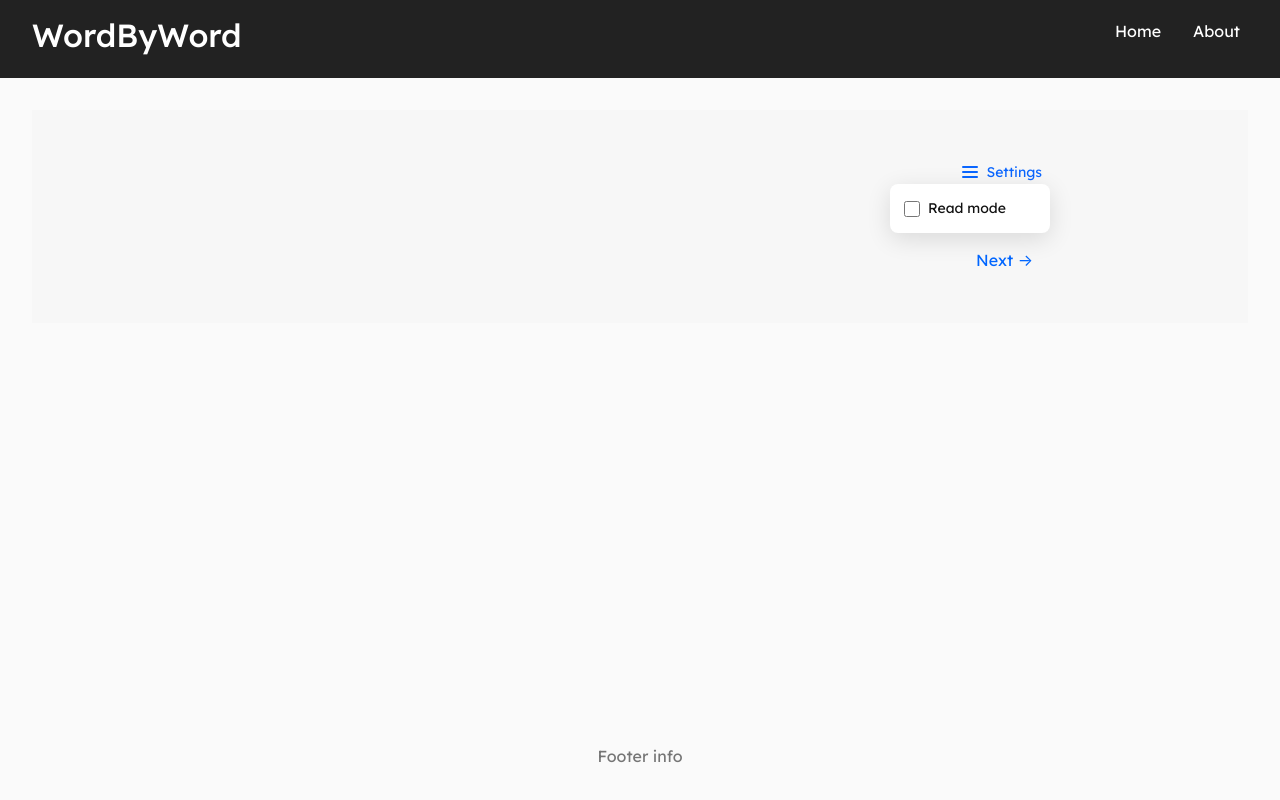
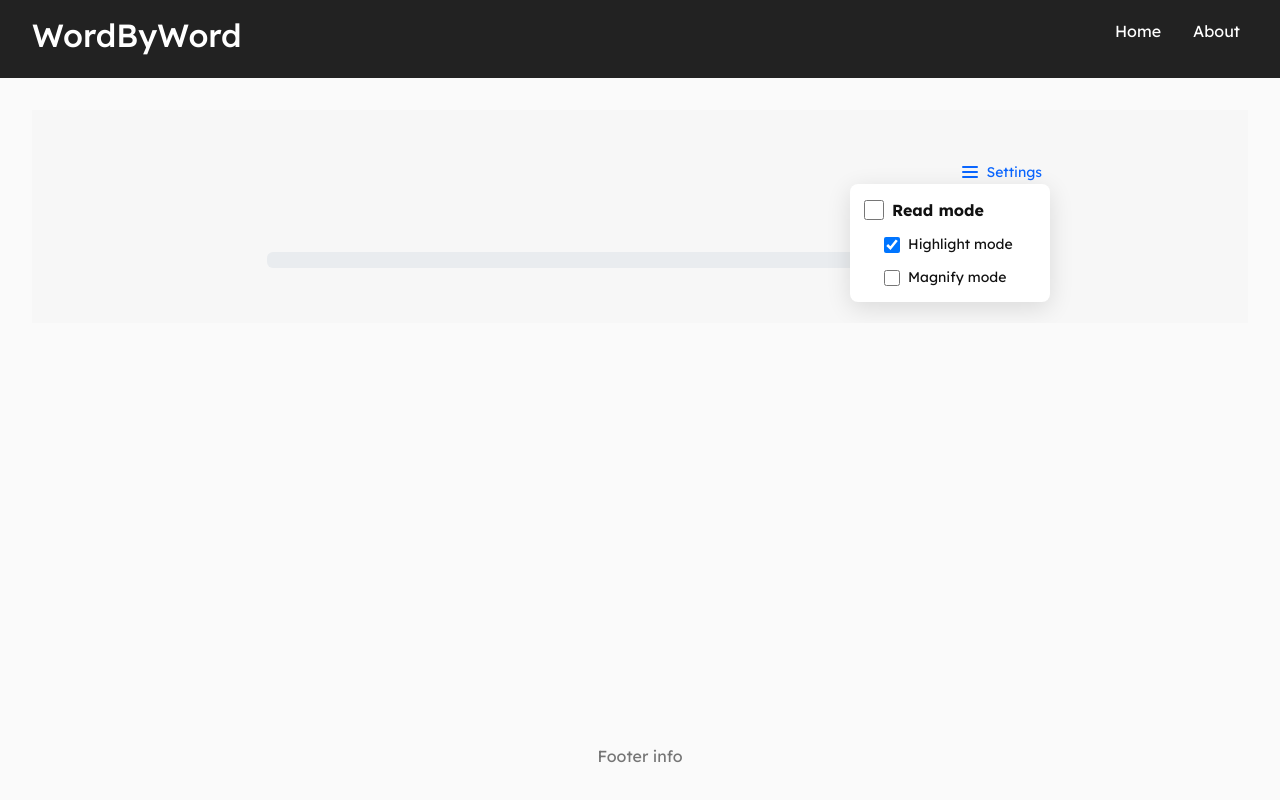
Before and after one commit to LukeBarcenas/WordByWord, a React (Vite) app: page /reader in a window 1280 px wide. Both pictures are taken after a click on the button "Settings". Built offline with nearby package versions, Linux system fonts and the light colour scheme.

Commit message:
Readmode additions

```diff
--- a/src/components/ReaderSettingsMenu.jsx
+++ b/src/components/ReaderSettingsMenu.jsx
@@ -3,7 +3,14 @@
 import { useEffect, useRef, useState } from "react";
 import "../pages/Reader.css";
 
-export default function ReaderSettings({ readMode, onToggleReadMode }) {
+export default function ReaderSettings({
+    readMode,
+    onToggleReadMode,
+    highlightMode,
+    onToggleHighlightMode,
+    magnifyMode,
+    onToggleMagnifyMode,
+  }) {
   const [open, setOpen] = useState(false);
   const ref = useRef(null);
 
@@ -39,7 +46,7 @@ export default function ReaderSettings({ readMode, onToggleReadMode }) {
         {open && (
           <div id="settings-menu" className="settings-menu" role="menu">
             <label
-              className="settings-item"
+              className="settings-item read-mode"
               role="menuitemcheckbox"
               aria-checked={readMode ? "true" : "false"}
             >
@@ -51,6 +58,34 @@ export default function ReaderSettings({ readMode, onToggleReadMode }) {
               />
               Read mode
             </label>
+
+            <label
+              className="settings-item secondary"
+              role="menuitemcheckbox"
+              aria-checked={highlightMode ? "true" : "false"}
+            >
+              <input
+                type="checkbox"
+                className="settings-checkbox-secondary"
+                checked={highlightMode}
+                onChange={onToggleHighlightMode}
+              />
+              Highlight mode
+            </label>
+
+            <label
+              className="settings-item secondary"
+              role="menuitemcheckbox"
+              aria-checked={magnifyMode ? "true" : "false"}
+            >
+              <input
+                type="checkbox"
+                className="settings-checkbox-secondary"
+                checked={magnifyMode}
+                onChange={onToggleMagnifyMode}
+              />
+              Magnify mode
+            </label>
           </div>
         )}
       </div>
--- a/src/pages/Reader.css
+++ b/src/pages/Reader.css
@@ -73,7 +73,7 @@
   padding: 8px 10px;
   border-radius: 8px;
   box-shadow: 0 6px 24px rgba(0, 0, 0, 0.12);
-  min-width: 160px;
+  min-width: 200px;
   z-index: 10;
 }
 
@@ -86,9 +86,24 @@
   cursor: pointer;
 }
 
+.settings-item.read-mode {
+  font-weight: 600;
+  font-size: 16px;
+}
+
+.settings-item.secondary {
+  padding-left: 24px;
+}
+
 .settings-checkbox {
+  width: 20px;
+  height: 20px;
+}
+
+.settings-checkbox-secondary {
   width: 16px;
   height: 16px;
+  padding-right: 20px
 }
 
 /* Reader text */
@@ -99,20 +114,29 @@
   text-align: left;
   max-height: calc(100vh - 160px);
   overflow: hidden;
+  line-height: 2em;
 }
 
 /* Highlights the current word and has small transition (Word read mode) */
 .reader-word {
-  display: inline-block;
-  transition: transform 150ms ease;
-  transition: background-color 100ms ease;
+  transition: background-color 200ms ease, transform 200ms ease, font-size 300ms ease;
+  font-size: 1em;
+  display: inline;
 }
 
 .reader-word.is-active {
   background-color: #ffd900;
   border-radius: 2px;
+}
 
+.reader-word.is-magnified {
+  font-size: 1em;
+  transform-origin: center bottom;
   transform: scale(1.3);
+  display: inline-block;
+  margin-left: 1em;
+  margin-right: 1em;
+  color: blue;
 }
 
 /* Empty state (only used if you keep the empty-text branch) */
@@ -143,6 +167,26 @@
   color: #666;
 }
 
+.progress {
+  width: 80%;
+  height: 20px;
+}
+
+.progress-bar {
+  height: 100%;
+}
+
+.reader-ruler {
+  position: absolute;
+  pointer-events: none;
+  z-index: 9999;
+  transition: left 0.05s ease, top 0.05s ease;
+  width: 40px;
+  height: 40px;
+  border-radius: 50%;
+
+}
+
 /* For reader navigation buttons (next/prev/finish) */
 .reader-next {
   font-size: 16px;
--- a/src/pages/Reader.jsx
+++ b/src/pages/Reader.jsx
@@ -6,7 +6,7 @@ import { useReaderSettings } from "../settings/ReaderSettings";
 
 // Splits text into 100 word chunks, rounded to the nearest end of a sentence
 function splitIntoChunks(text, maxWords = 100) {
-  if (!text) return [];
+  if (!text) return { chunks: [], totalWords: 0 };
 
   // Splits based on sentence-ending punctuation (., !, ?) followed by space or endlines
   const sentences =
@@ -19,6 +19,11 @@ function splitIntoChunks(text, maxWords = 100) {
   const wordCounts = sentences.map((s) =>
     s.trim().length === 0 ? 0 : s.trim().split(/\s+/).length
   );
+
+  let totalWords = 0;
+  for (let w = 0; w < wordCounts.length; w++) {
+    totalWords += wordCounts[w];
+  }
 
   const chunks = [];
   let i = 0;
@@ -57,7 +62,7 @@ function splitIntoChunks(text, maxWords = 100) {
     chunks.push(text.trim());
   }
 
-  return chunks;
+  return {chunks , totalWords};
 }
 
 export default function Reader() {
@@ -68,11 +73,11 @@ export default function Reader() {
   const text = (state?.text ?? sessionStorage.getItem("reader_text") ?? "").trim();
 
   // Compute chunks for the text
-  const chunks = useMemo(() => splitIntoChunks(text, 100), [text]);
+  const {chunks, totalWords} = useMemo(() => splitIntoChunks(text, 100), [text]);
   const [page, setPage] = useState(0);
 
   // Settings management
-  const { settings, setReadMode, toggleReadMode } = useReaderSettings();
+  const { settings, setReadMode, toggleReadMode, toggleHighlightMode, toggleMagnifyMode} = useReaderSettings();
 
   // Word read mode's current highlighted word index (null if not in read mode)
   const [wordIndex, setWordIndex] = useState(null);
@@ -82,6 +87,20 @@ export default function Reader() {
     const current = chunks[page] ?? "";
     return current.length ? current.split(/\s+/) : [];
   }, [chunks, page]);
+
+  // total
+  const currentWordIndex = useMemo(() => {
+    let sum = 0;
+    for (let i = 0; i < page; i++) {
+      sum += chunks[i].split(/\s+/).length;
+    }
+
+    return sum + (wordIndex ?? 0);
+  }, [chunks, page, wordIndex]);
+
+  const progressBar = totalWords > 0
+    ? Math.min(100, (currentWordIndex / totalWords) * 100)
+    : 0;
 
   // Prevent scrolling so page is easier to consume for the reader
   useEffect(() => {
@@ -160,18 +179,30 @@ export default function Reader() {
   return (
     <div className="reader-page">
       <div className="reader-container" role="region" aria-label="Reading panel" aria-live="polite">
-        <ReaderSettingsMenu readMode={settings.readMode} onToggleReadMode={toggleReadMode} />
+        <ReaderSettingsMenu
+          readMode={settings.readMode}
+          onToggleReadMode={toggleReadMode}
+          highlightMode={settings.highlightMode}
+          onToggleHighlightMode={toggleHighlightMode}
+          magnifyMode={settings.magnifyMode}
+          onToggleMagnifyMode={toggleMagnifyMode}
+        />
 
         <div className="reader-text" key={page}>
           {settings.readMode && words.length > 0
-            ? words.map((w, idx) => (
-                <span
-                  key={idx}
-                  className={`reader-word${wordIndex === idx ? " is-active" : ""}`}
-                >
+            ? words.map((w, idx) => {
+                let classes = "reader-word";
+                if (wordIndex === idx) {
+                  if (settings.highlightMode) classes += " is-active";
+                  if (settings.magnifyMode) classes += " is-magnified";
+                }
+                return (
+                <span key={idx} className={classes}>
+                  {w}
                   {idx < words.length - 1 ? " " : ""}
                 </span>
-              ))
+                );
+              })
             : chunks[page]}
         </div>
 
@@ -179,6 +210,11 @@ export default function Reader() {
           <div className="reader-progress">
             {chunks.length > 1 ? `${page + 1} / ${chunks.length}` : ""}
           </div>
+
+          <div class="progress" role="progressbar" aria-label="Animated striped example" aria-valuenow={progressBar} aria-valuemin="0" aria-valuemax="100" style={{'--bs-progress-bar-bg': '#38CB82'}}>
+            <div className="progress-bar progress-bar-striped progress-bar-animated" style={{width: `${progressBar}%`}}></div>
+          </div>
+
           <button type="button" className="reader-next" onClick={handleNext} aria-label={actionLabel}>
             {actionLabel}
           </button>
--- a/src/settings/ReaderSettings.js
+++ b/src/settings/ReaderSettings.js
@@ -6,6 +6,8 @@ const STORAGE_KEY = "reader_settings";
 
 const initialState = {
   readMode: false,
+  highlightMode: true,
+  magnifyMode: false,
   // add more stuff here later
 };
 
@@ -16,7 +18,14 @@ function reducer(state, action) {
       return { ...state, readMode: action.value };
     case "TOGGLE_READ_MODE":
       return { ...state, readMode: !state.readMode };
-
+    case "SET_HIGHLIGHT_MODE":
+      return { ...state, highlightMode: action.value };
+    case "TOGGLE_HIGHLIGHT_MODE":
+      return { ...state, highlightMode: !state.highlightMode };
+    case "SET_MAGNIFY_MODE":
+      return { ...state, magnifyMode: action.value };
+    case "TOGGLE_MAGNIFY_MODE":
+      return { ...state, magnifyMode: !state.magnifyMode };
     default:
       return state;
   }
@@ -42,9 +51,19 @@ export function useReaderSettings() {
   const setReadMode = (value) => dispatch({ type: "SET_READ_MODE", value });
   const toggleReadMode = () => dispatch({ type: "TOGGLE_READ_MODE" });
 
+  const setHighlightMode = (value) => dispatch({ type: "SET_HIGHLIGHT_MODE", value });
+  const toggleHighlightMode = () => dispatch({ type: "TOGGLE_HIGHLIGHT_MODE" });
+
+  const setMagnifyMode = (value) => dispatch({ type: "SET_MAGNIFY_MODE", value });
+  const toggleMagnifyMode = () => dispatch({ type: "TOGGLE_MAGNIFY_MODE" });
+
   return {
     settings: state,
     setReadMode,
     toggleReadMode,
+    setHighlightMode,
+    toggleHighlightMode,
+    setMagnifyMode,
+    toggleMagnifyMode,
   };
 }
```
